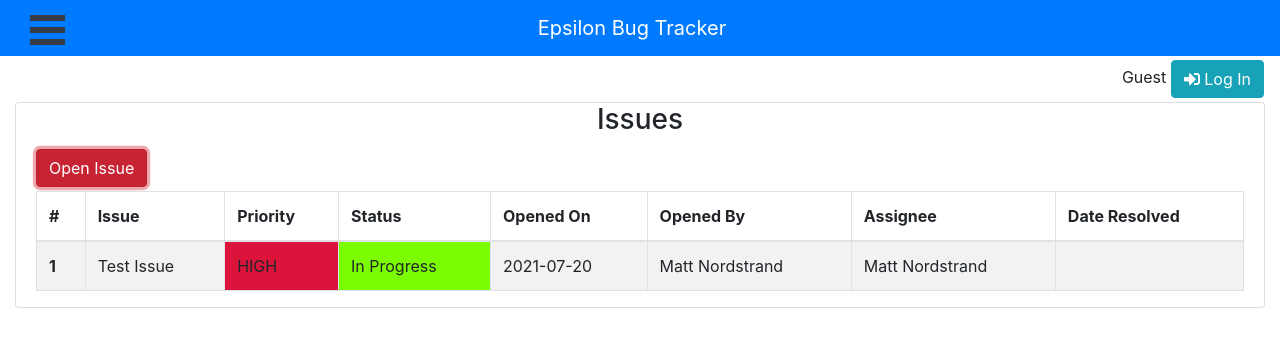
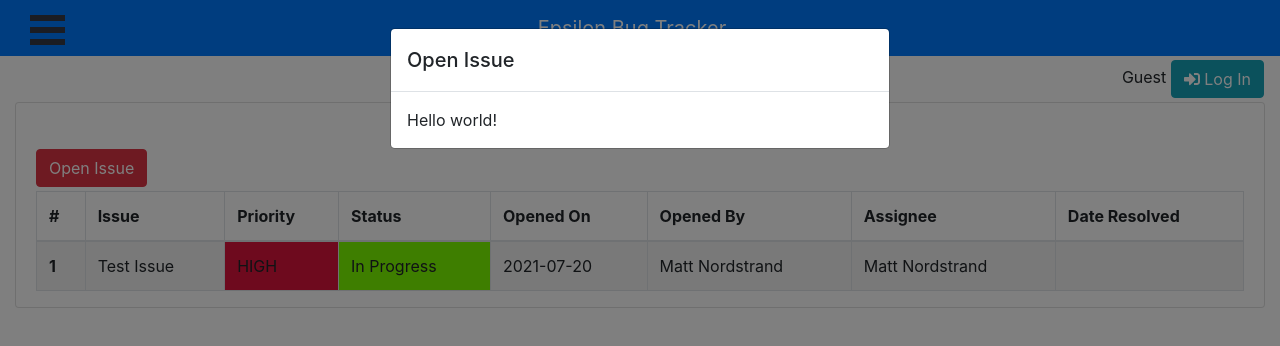
Before and after one commit to MatthewNordstrand/epsilon-bug-tracker, a React (Create React App) app: page / in a window 1280 px wide. Both pictures are taken after a click on the button "Open Issue". Shown: the top 346 px of the page. Built offline with nearby package versions, Linux system fonts and the light colour scheme; no server answers.

Commit message:
Open Issue Modal started

```diff
--- a/src/components/Issues/IssuesButtonRow.js
+++ b/src/components/Issues/IssuesButtonRow.js
@@ -2,10 +2,14 @@ import React, { Component } from 'react';
 import { Button } from 'reactstrap';
 
 export default class IssuesButtonRow extends Component {
+    constructor(props) {
+        super(props);
+    }
+
     render() {
         return (
             <div className="mb-1">
-                <Button color="danger">Open Issue</Button>
+                <Button color="danger" onClick={this.props.openIssueModalToggle}>Open Issue</Button>
             </div>
         );
     }
--- a/src/components/Issues/IssuesCard.js
+++ b/src/components/Issues/IssuesCard.js
@@ -1,24 +1,42 @@
 import React, { Component } from 'react';
-import { Card, CardBody, CardTitle } from 'reactstrap';
+import { Card, CardBody, CardTitle, Modal, ModalHeader, ModalBody } from 'reactstrap';
 import IssuesButtonRow from './IssuesButtonRow';
 import IssuesTable from './IssuesTable';
 
 export default class IssuesCard extends Component {
+    constructor(props) {
+        super(props);
+        this.state = {
+            openIssueModal: false,
+        };
+    }
+
+    openIssueModalToggle = () => this.setState({ openIssueModal: !this.state.openIssueModal });
+
     render() {
         return (
+            <>
                 <div className="container-fluid">
                     <div className="row">
                         <div className="col">
                             <Card>
                                 <CardBody className="pt-0 pb-0">
                                     <CardTitle tag="h3" className="text-center">Issues</CardTitle>
-                                <IssuesButtonRow />
+                                    <IssuesButtonRow openIssueModalToggle={() => this.openIssueModalToggle()} />
                                     <IssuesTable />
                                 </CardBody>
                             </Card>
                         </div>
                     </div>
                 </div>
+
+                <Modal isOpen={this.state.openIssueModal} toggle={() => this.openIssueModalToggle()} className="open-issue-modal">
+                    <ModalHeader>Open Issue</ModalHeader>
+                    <ModalBody>
+                        Hello world!
+                    </ModalBody>
+                </Modal>
+            </>
         );
     }
 }
```
Lines whose indentation alone changed are shown as unchanged.
